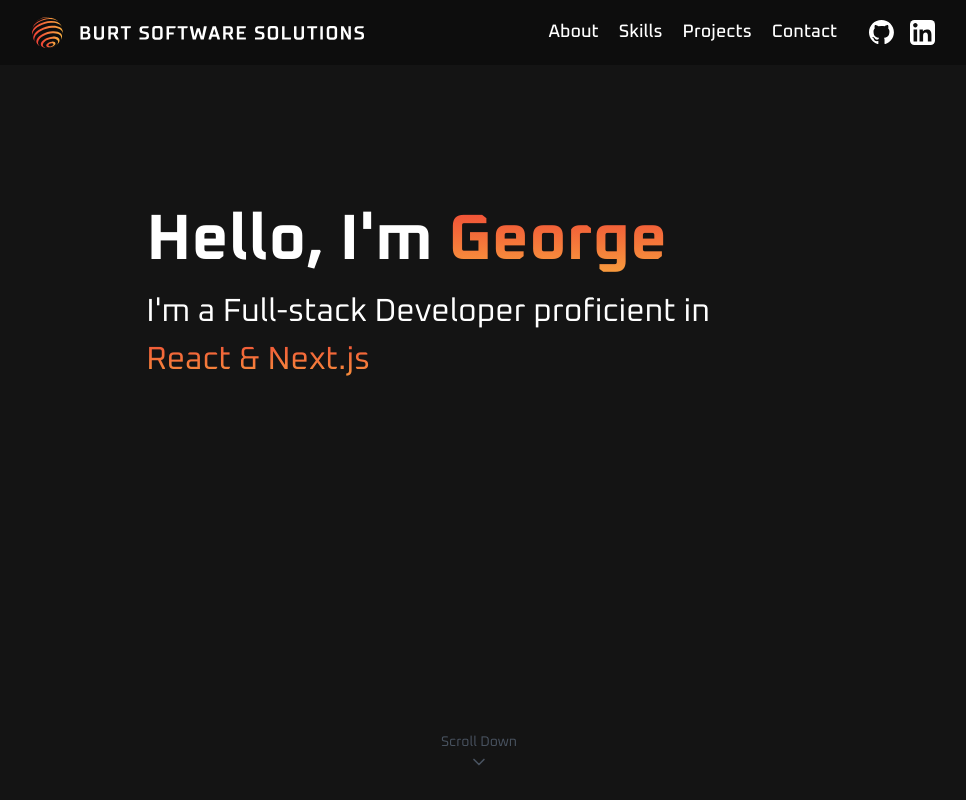
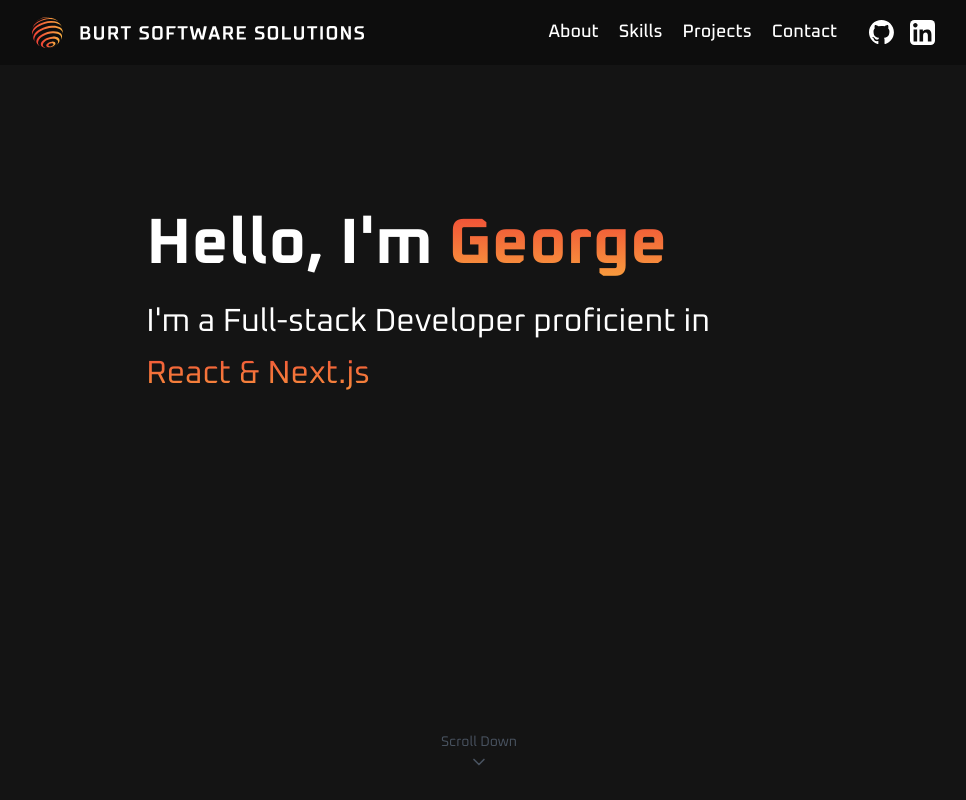
Before and after one commit to georgeeburt/portfolio, a Next.js app: page / in a window 1280 px wide. Shown: the top 800 px of the page, without its empty margins (161-1127 px from the left). Built offline with nearby package versions, Linux system fonts and the light colour scheme.

Commit message:
fefactor: add text-justify to application body

```diff
--- a/src/app/layout.tsx
+++ b/src/app/layout.tsx
@@ -25,7 +25,7 @@ export default function RootLayout({
   return (
     <html lang="en">
       <body
-        className={`${oxanium.className} overflow-x-hidden antialiased`}
+        className={`${oxanium.className} overflow-x-hidden antialiased text-justify leading-relaxed`}
       >
         <Navbar />
         {children}
```
